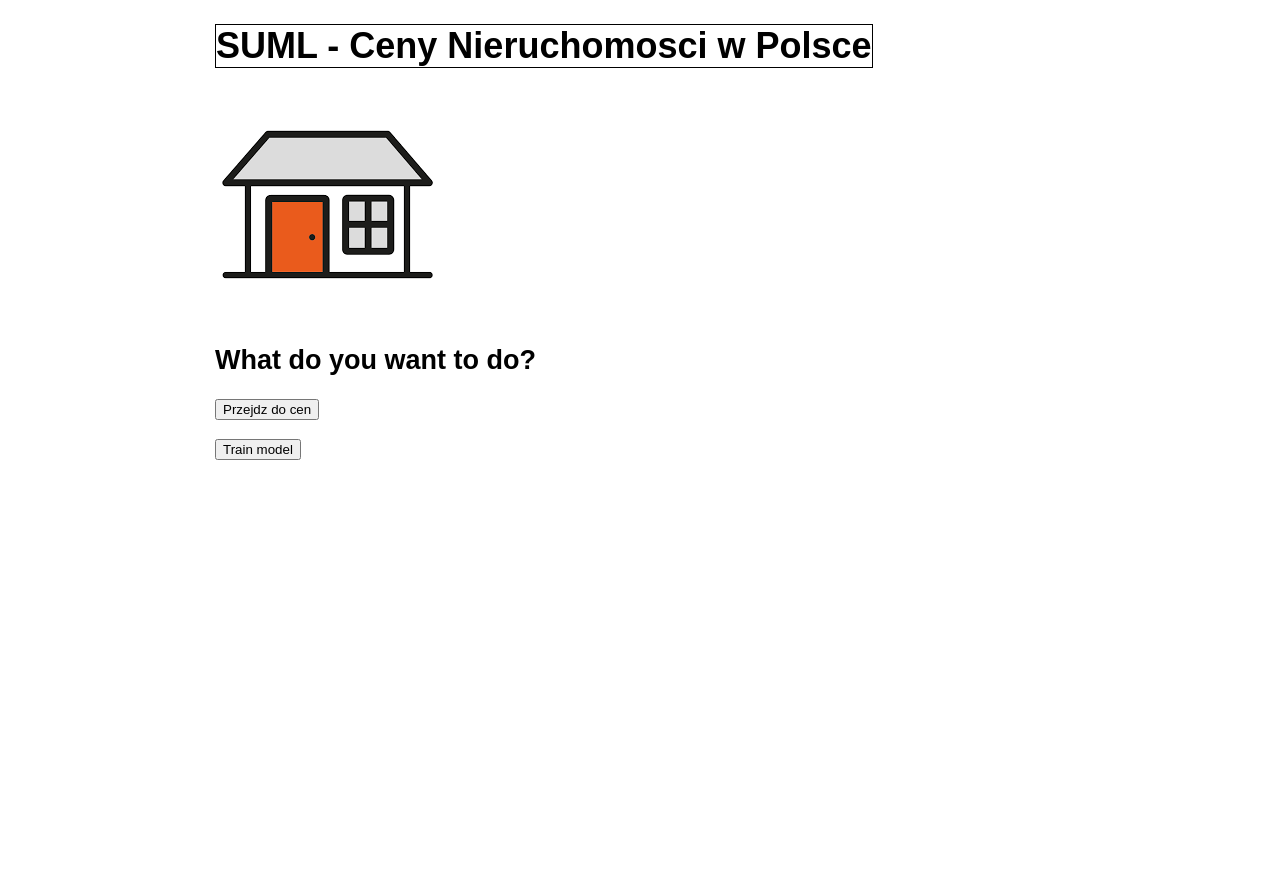
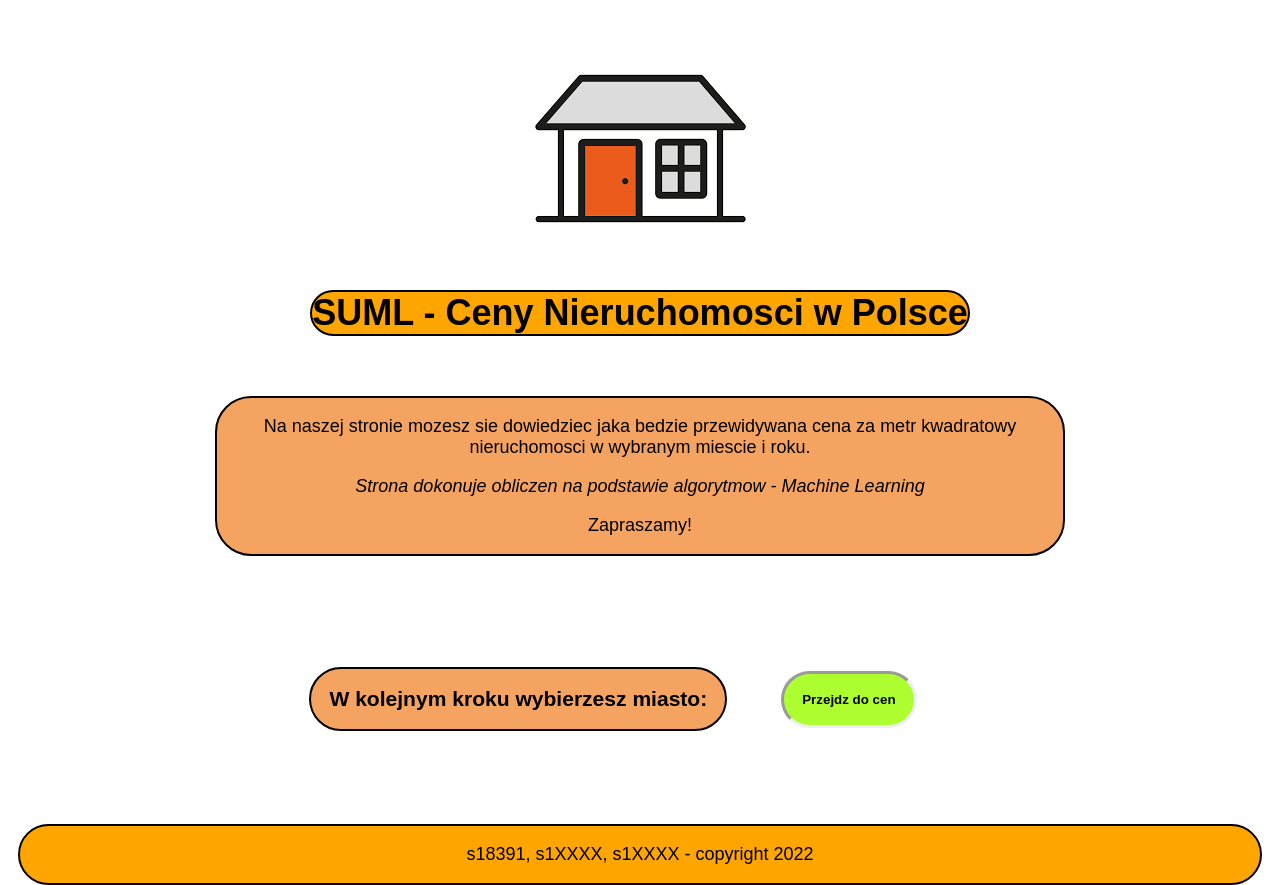
Before and after one commit to s18443/suml_ceny_nieruchomosci, a Flask app: page / in a window 1280 px wide. Before the commit the page ends 460 px from the top, so only its background shows below. Run offline with Flask 2, Linux system fonts and the light colour scheme.

Commit message:
Work on Styling - Main Page complete Need to fix CSS

```diff
--- a/www/templates/index.html
+++ b/www/templates/index.html
@@ -7,20 +7,32 @@
     <link rel="stylesheet" href=".../css/style.css">
     <title>SUML - Ceny Nieruchomosci w Polsce</title>
 </head>
+<body>
 <div class="content" style="max-width: 850px; margin: auto">
-    <body>
-    <header>
-            <h1>SUML - Ceny Nieruchomosci w Polsce</h1>
+    <header style="margin: 1rem; padding: 1rem; text-align: center;">
             <img src="/static/logo.png" alt="logo" id="logo">
+            <h1 style="background-color: orange; border: 2px solid; border-radius: 2rem">SUML - Ceny Nieruchomosci w Polsce</h1>
     </header>
 
-        <h2>What do you want to do?</h2>
+    <div style="background-color: SandyBrown; border: 2px solid; text-align: center; border-radius: 2rem; padding-right: 1rem; padding-left: 1rem;">
         <p>
-            <a href="/wyborMiasta"><button>Przejdz do cen</button></a>
+            Na naszej stronie mozesz sie dowiedziec jaka bedzie przewidywana cena za metr kwadratowy nieruchomosci w wybranym miescie i roku.
         </p>
+        <p style="font-style: italic">Strona dokonuje obliczen na podstawie algorytmow - Machine Learning</p>
+        <p>Zapraszamy!</p>
+    </div>
+
+    <div style="display: flex; justify-content: center; flex-direction: row; align-items: center; margin-top: 5rem; margin-bottom: 4rem">
+        <h3 style="background-color: SandyBrown; border: 2px solid; text-align: center; padding: 1rem; border-radius: 2rem">W kolejnym kroku wybierzesz miasto:</h3 >
         <p>
-            <a href="/update"><button>Train model</button></a>
+            <a href="/wyborMiasta" style="margin: 3rem; ">
+                <button style="text; background-color: GreenYellow; padding: 1rem; border: inset; border-radius: 2rem; font-weight: bold;">Przejdz do cen</button>
+            </a>
         </p>
-    </body>
+        </div>
 </div>
+</body>
+<footer style="margin: 1rem; background-color: orange; padding: 1rem; text-align: center; border: 2px solid; border-radius: 2rem">
+    s18391, s1XXXX, s1XXXX - copyright 2022
+</footer>
 </html>
```
